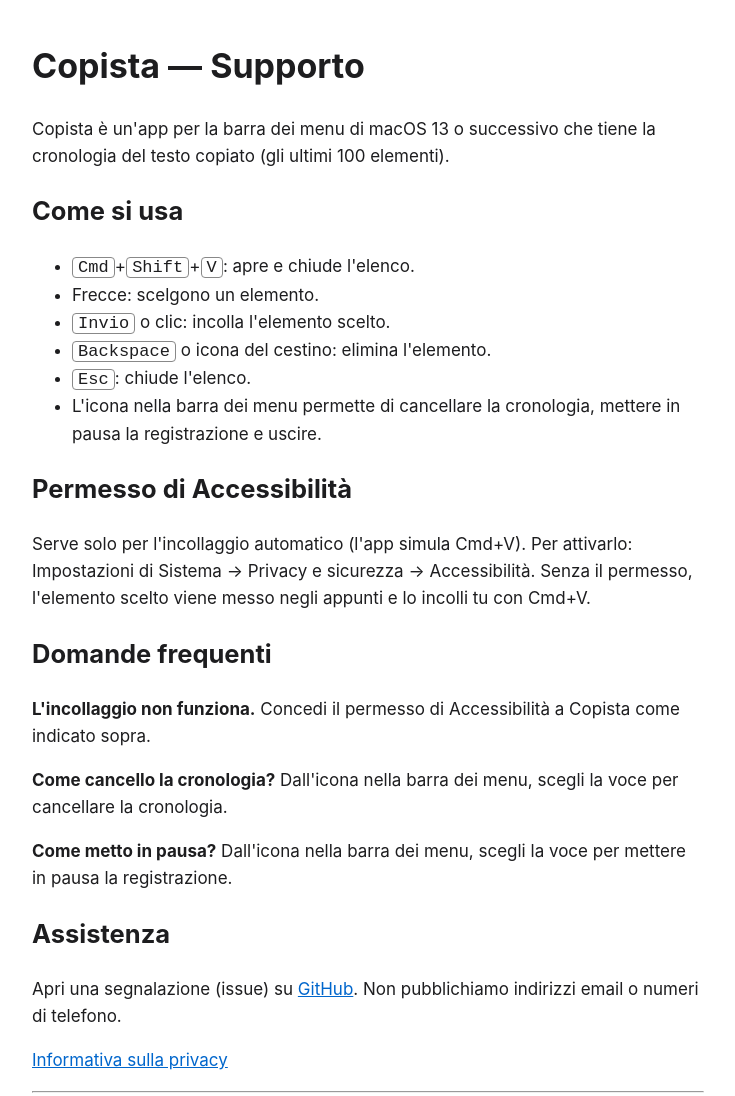
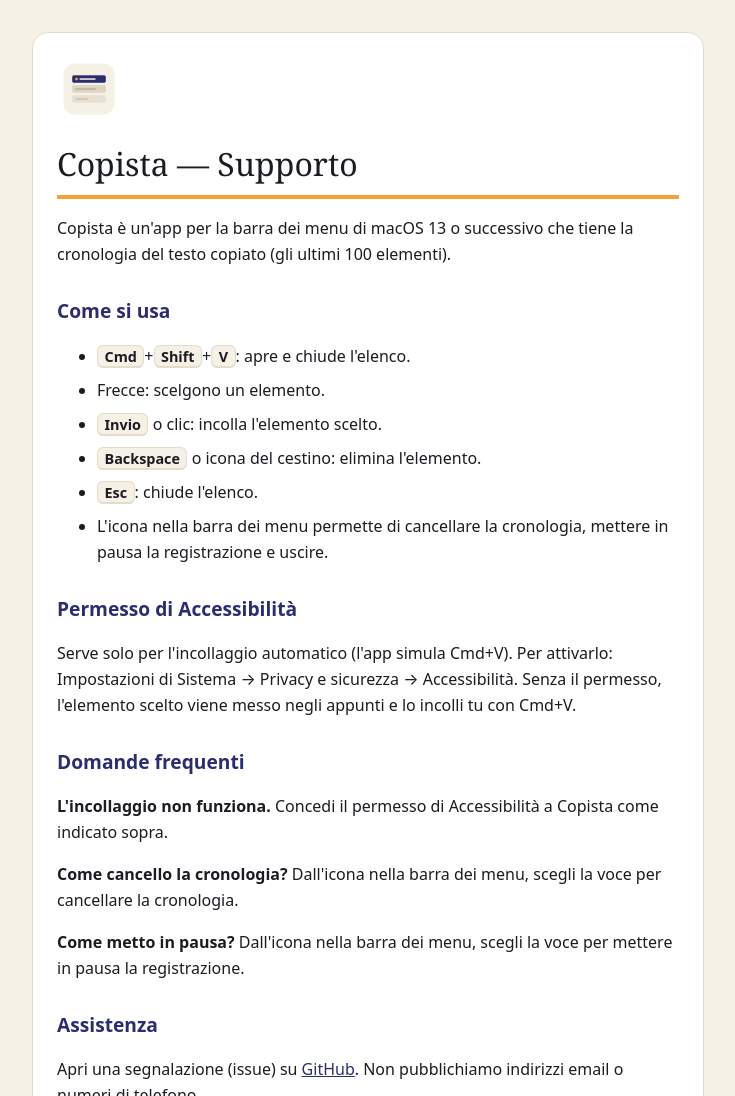
Before and after one commit to camillobucciarelli/copista-site, a plain HTML site: page index.html in a window 1280 px wide. Shown: the top 1096 px of the page, without its empty margins (272-1007 px from the left). Drawn offline with Linux system fonts and the light colour scheme.

Commit message:
Stile coerente con Postino
Co-Authored-By: Claude Fable 5.2 <noreply@anthropic.com>

```diff
--- a/index.html
+++ b/index.html
@@ -1,7 +1,24 @@
 <!doctype html>
 <html lang="it"><head><meta charset="utf-8"><meta name="viewport" content="width=device-width,initial-scale=1">
 <title>Copista — Supporto</title>
-<style>:root{color-scheme:light dark}body{font:17px/1.6 -apple-system,system-ui,sans-serif;max-width:42rem;margin:0 auto;padding:1rem;background:#fff;color:#1d1d1f}a{color:#0066cc}kbd{border:1px solid #888;border-radius:4px;padding:0 .3em}@media(prefers-color-scheme:dark){body{background:#1c1c1e;color:#f2f2f7}a{color:#6cb6ff}}</style></head><body>
+<link rel="icon" type="image/png" href="icon.png">
+<style>
+  /* Stile ispirato a Postino (docs/download): sfondo caldo, scheda rialzata, filetto colorato sotto il titolo; colori dall'icona di Copista. */
+  :root{color-scheme:light dark;--sfondo:#F6F1E7;--superficie:#FFFFFF;--testo:#1C1B22;--attenuato:#5E5A66;--primario:#2B2D6E;--bordo:#E4DCCB;--accento:#F2A33A;--focus:#B0500A;--tasto:#F6F1E7}
+  @media(prefers-color-scheme:dark){:root{--sfondo:#131318;--superficie:#202026;--testo:#F6F1E7;--attenuato:#A9A4B5;--primario:#AEB0F2;--bordo:#2E2E38;--accento:#F2A33A;--focus:#F2A65E;--tasto:#2B2D3A}}
+  body{margin:0 auto;padding:1rem;max-width:42rem;background:var(--sfondo);color:var(--testo);font:1rem/1.625 ui-rounded,"SF Pro Rounded",Figtree,system-ui,-apple-system,"Segoe UI",Roboto,sans-serif}
+  main{background:var(--superficie);border:1px solid var(--bordo);border-radius:1rem;padding:1rem 1.5rem 1.5rem;margin:1rem 0}
+  h1{font:400 2rem/1.2 "New York",Georgia,serif;margin:1.5rem 0 .75rem;padding-bottom:.75rem;border-bottom:.25rem solid var(--accento);overflow-wrap:anywhere}
+  h2{font-size:1.2rem;margin:1.75rem 0 .5rem;color:var(--primario)}
+  .logo{display:block;border-radius:22%;margin-top:.5rem}
+  a{color:var(--primario);text-decoration:underline;overflow-wrap:anywhere}
+  a:focus-visible{outline:.2em solid var(--focus);outline-offset:.2em}
+  li{margin-bottom:.5rem}
+  kbd{font:inherit;font-size:.9em;font-weight:600;background:var(--tasto);border:1px solid var(--bordo);border-bottom-width:2px;border-radius:.4rem;padding:.05em .45em}
+  hr{border:0;border-top:1px solid var(--bordo);margin:2rem 0 0}
+</style></head><body>
+<main>
+<img class="logo" src="icon.png" width="64" height="64" alt="">
 <h1>Copista — Supporto</h1>
 <p>Copista è un'app per la barra dei menu di macOS 13 o successivo che tiene la cronologia del testo copiato (gli ultimi 100 elementi).</p>
 <h2>Come si usa</h2>
@@ -22,7 +39,8 @@
 <h2>Assistenza</h2>
 <p>Apri una segnalazione (issue) su <a href="https://github.com/camillobucciarelli/copista-site/issues">GitHub</a>. Non pubblichiamo indirizzi email o numeri di telefono.</p>
 <p><a href="privacy.html">Informativa sulla privacy</a></p>
-<hr>
+</main>
+<main>
 <h1 lang="en">Copista — Support</h1>
 <div lang="en">
 <p>Copista is a macOS 13+ menu bar app that keeps a history of copied text (last 100 items).</p>
@@ -43,4 +61,5 @@
 <p>Open an <a href="https://github.com/camillobucciarelli/copista-site/issues">issue on GitHub</a>. No email address or phone number is published.</p>
 <p><a href="privacy.html">Privacy policy</a></p>
 </div>
+</main>
 </body></html>
--- a/privacy.html
+++ b/privacy.html
@@ -1,7 +1,24 @@
 <!doctype html>
 <html lang="it"><head><meta charset="utf-8"><meta name="viewport" content="width=device-width,initial-scale=1">
 <title>Copista — Informativa sulla privacy</title>
-<style>:root{color-scheme:light dark}body{font:17px/1.6 -apple-system,system-ui,sans-serif;max-width:42rem;margin:0 auto;padding:1rem;background:#fff;color:#1d1d1f}a{color:#0066cc}kbd{border:1px solid #888;border-radius:4px;padding:0 .3em}@media(prefers-color-scheme:dark){body{background:#1c1c1e;color:#f2f2f7}a{color:#6cb6ff}}</style></head><body>
+<link rel="icon" type="image/png" href="icon.png">
+<style>
+  /* Stile ispirato a Postino (docs/download): sfondo caldo, scheda rialzata, filetto colorato sotto il titolo; colori dall'icona di Copista. */
+  :root{color-scheme:light dark;--sfondo:#F6F1E7;--superficie:#FFFFFF;--testo:#1C1B22;--attenuato:#5E5A66;--primario:#2B2D6E;--bordo:#E4DCCB;--accento:#F2A33A;--focus:#B0500A;--tasto:#F6F1E7}
+  @media(prefers-color-scheme:dark){:root{--sfondo:#131318;--superficie:#202026;--testo:#F6F1E7;--attenuato:#A9A4B5;--primario:#AEB0F2;--bordo:#2E2E38;--accento:#F2A33A;--focus:#F2A65E;--tasto:#2B2D3A}}
+  body{margin:0 auto;padding:1rem;max-width:42rem;background:var(--sfondo);color:var(--testo);font:1rem/1.625 ui-rounded,"SF Pro Rounded",Figtree,system-ui,-apple-system,"Segoe UI",Roboto,sans-serif}
+  main{background:var(--superficie);border:1px solid var(--bordo);border-radius:1rem;padding:1rem 1.5rem 1.5rem;margin:1rem 0}
+  h1{font:400 2rem/1.2 "New York",Georgia,serif;margin:1.5rem 0 .75rem;padding-bottom:.75rem;border-bottom:.25rem solid var(--accento);overflow-wrap:anywhere}
+  h2{font-size:1.2rem;margin:1.75rem 0 .5rem;color:var(--primario)}
+  .logo{display:block;border-radius:22%;margin-top:.5rem}
+  a{color:var(--primario);text-decoration:underline;overflow-wrap:anywhere}
+  a:focus-visible{outline:.2em solid var(--focus);outline-offset:.2em}
+  li{margin-bottom:.5rem}
+  kbd{font:inherit;font-size:.9em;font-weight:600;background:var(--tasto);border:1px solid var(--bordo);border-bottom-width:2px;border-radius:.4rem;padding:.05em .45em}
+  hr{border:0;border-top:1px solid var(--bordo);margin:2rem 0 0}
+</style></head><body>
+<main>
+<img class="logo" src="icon.png" width="64" height="64" alt="">
 <h1>Copista — Informativa sulla privacy</h1>
 <p>Ultimo aggiornamento: 12 novembre 2026. Sviluppatore: Camillo Bucciarelli.</p>
 <ul>
@@ -13,7 +30,8 @@
 </ul>
 <p>Contatti: apri una segnalazione su <a href="https://github.com/camillobucciarelli/copista-site/issues">GitHub</a>.</p>
 <p><a href="index.html">Supporto</a></p>
-<hr>
+</main>
+<main>
 <h1 lang="en">Copista — Privacy Policy</h1>
 <div lang="en">
 <p>Last updated: 12 November 2026. Developer: Camillo Bucciarelli.</p>
@@ -27,4 +45,5 @@
 <p>Contact: open an <a href="https://github.com/camillobucciarelli/copista-site/issues">issue on GitHub</a>.</p>
 <p><a href="index.html">Support</a></p>
 </div>
+</main>
 </body></html>
```
Also changed, not shown: icon.png (added).
